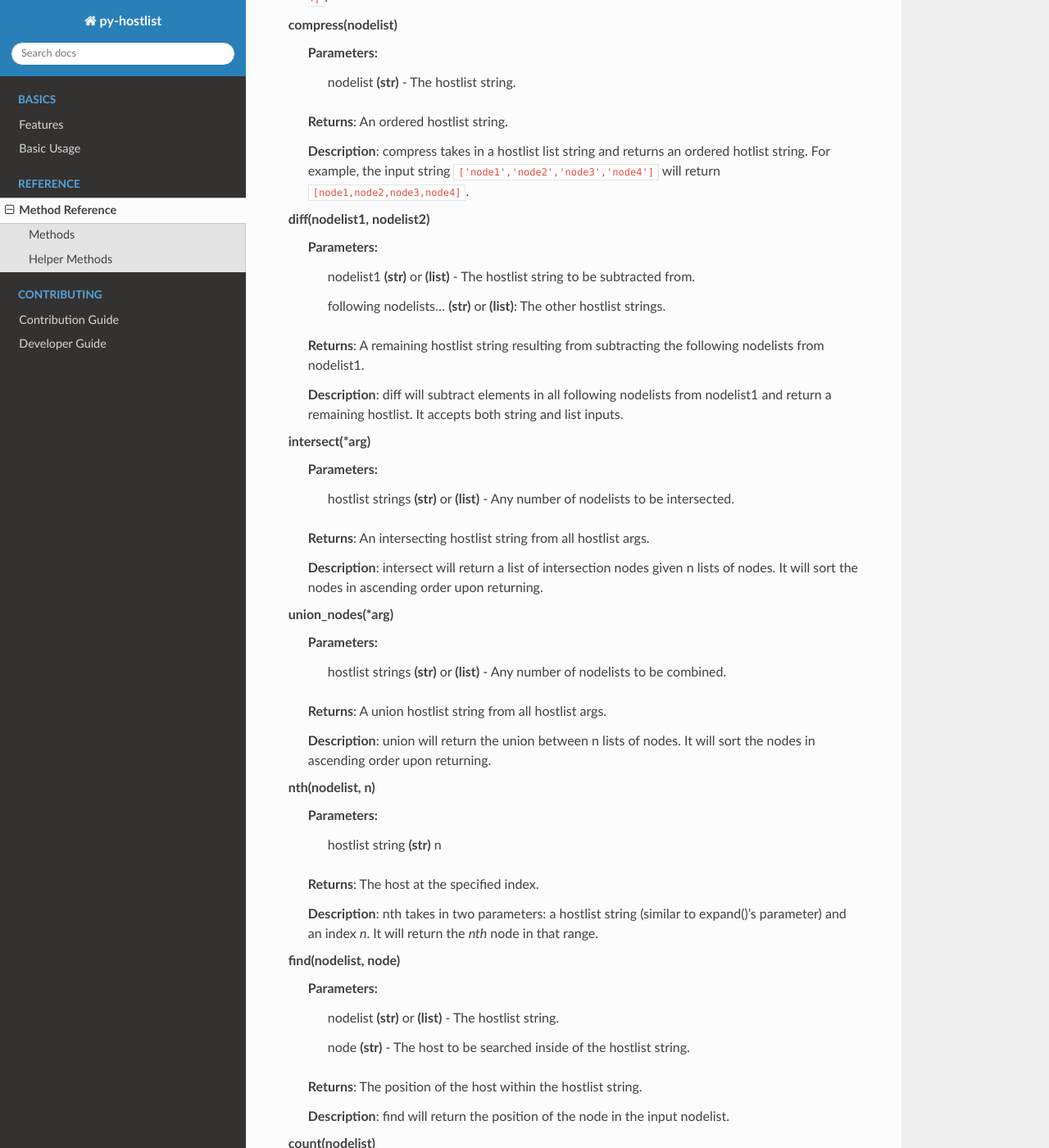
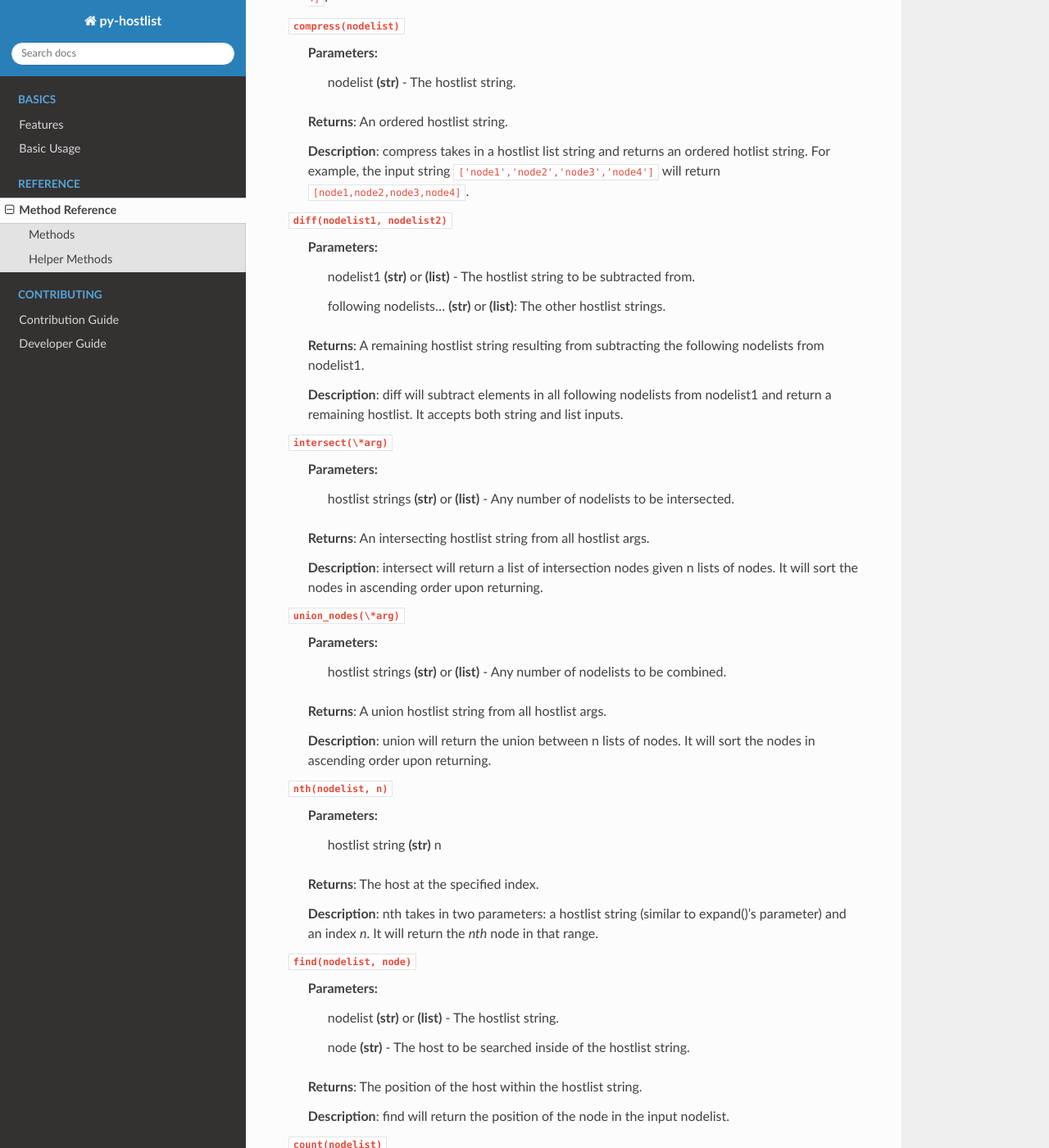
Before and after one commit to LLNL/py-hostlist, a Sphinx documentation site: the page built from docs/method_reference.rst, in a window 1280 px wide and 1400 px high, scrolled down 958 px. Shown: the whole window at 82% size. Built offline with Sphinx 7.4.7 and the Read the Docs theme 2.0.0, drawn with Linux system fonts in a browser that asks for light colours; some of the changed text lies outside the part shown.

```diff
--- a/docs/method_reference.rst
+++ b/docs/method_reference.rst
@@ -32,7 +32,7 @@ Methods
 
  compress_range can also recognize a string input. Going back to the example above, the following input will also be recognized: ``'node1,node2,node3,node4'``. This will also return ``node[1-4]``.
 
-**compress(nodelist)**
+``compress(nodelist)``
  **Parameters**:
   nodelist **(str)** - The hostlist string.
 
@@ -40,7 +40,7 @@ Methods
 
  **Description**: compress takes in a hostlist list string and returns an ordered hotlist string. For example, the input string ``['node1','node2','node3','node4']`` will return ``[node1,node2,node3,node4]``.
 
-**diff(nodelist1, nodelist2)**
+``diff(nodelist1, nodelist2)``
  **Parameters**:
   nodelist1 **(str)** or **(list)** - The hostlist string to be subtracted from.
 
@@ -50,7 +50,7 @@ Methods
 
  **Description**: diff will subtract elements in all following nodelists from nodelist1 and return a remaining hostlist. It accepts both string and list inputs.
 
-**intersect(\*arg)**
+``intersect(\*arg)``
  **Parameters**:
   hostlist strings **(str)** or **(list)** - Any number of nodelists to be intersected.
 
@@ -58,7 +58,7 @@ Methods
 
  **Description**: intersect will return a list of intersection nodes given n lists of nodes. It will sort the nodes in ascending order upon returning.
 
-**union_nodes(\*arg)**
+``union_nodes(\*arg)``
  **Parameters**:
   hostlist strings **(str)** or **(list)** - Any number of nodelists to be combined.
 
@@ -66,7 +66,7 @@ Methods
 
  **Description**: union will return the union between n lists of nodes. It will sort the nodes in ascending order upon returning.
 
-**nth(nodelist, n)**
+``nth(nodelist, n)``
  **Parameters**:
   hostlist string **(str)**
   n
@@ -75,7 +75,7 @@ Methods
 
  **Description**: nth takes in two parameters: a hostlist string (similar to expand()'s parameter) and an index *n*. It will return the *nth* node in that range.
 
-**find(nodelist, node)**
+``find(nodelist, node)``
  **Parameters**:
   nodelist **(str)** or **(list)** - The hostlist string.
 
@@ -85,7 +85,7 @@ Methods
 
  **Description**: find will return the position of the node in the input nodelist.
 
-**count(nodelist)**
+``count(nodelist)``
  **Parameters**:
   nodelist **(str)** or **(list)** - The hostlist string.
 
@@ -97,7 +97,7 @@ Methods
 Helper Methods
 --------------
 
-**append_hostname(machine_name, num_list)**
+``append_hostname(machine_name, num_list)``
  **Parameters**:
   machine_name **(str)** - The name of the cluster.
 
@@ -107,7 +107,7 @@ Helper Methods
 
  **Description**: append_hostname takes in two parameters: the name of the machine and its range of nodes; it is a helper method that will append the machine name (the host) to the node numbers it contains.
 
-**sort_nodes(nodelist)**
+``sort_nodes(nodelist)``
  **Parameters**:
   nodelist **(str)** - The hostlist string.
 
```
